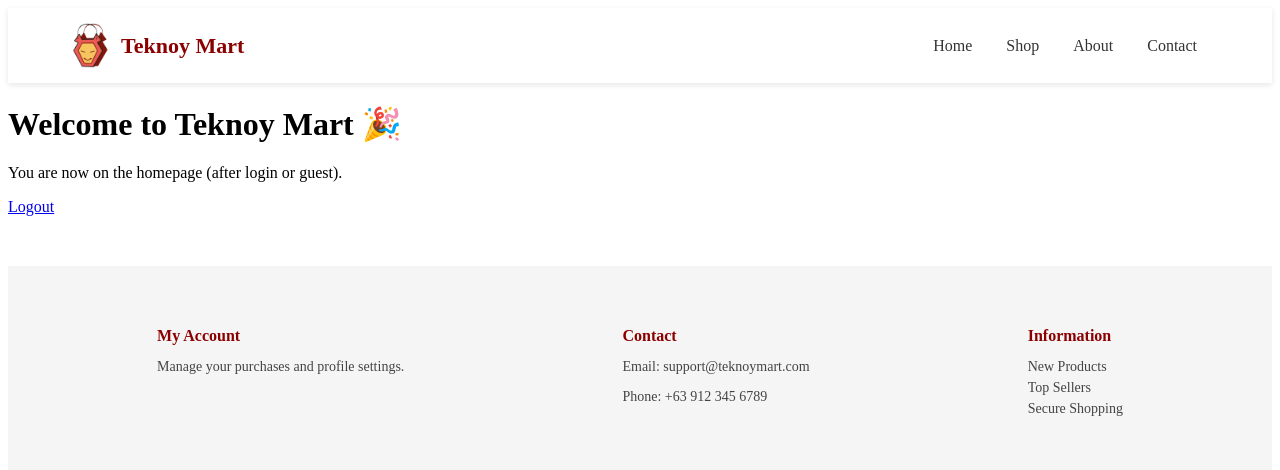
After one commit to Adrian-pateres/teknoy-martt, a Django app: page /home/ in a window 1280 px wide. The commit adds this page. Shown: the top 470 px of the page. Run offline with Django 5.2, Linux system fonts and the light colour scheme.

Commit message:
feature(teknoymart): complete login/landingpage/base setup

```diff
--- a/teknoy_mart/teknoy_mart/settings.py
+++ b/teknoy_mart/teknoy_mart/settings.py
@@ -117,6 +117,12 @@ USE_TZ = True
 
 STATIC_URL = '/static/'
 STATICFILES_DIRS = [BASE_DIR / "static"]
+STATIC_ROOT = BASE_DIR / "staticfiles"
+
+# Authentication redirects
+LOGIN_URL = "login"
+LOGIN_REDIRECT_URL = "home"
+LOGOUT_REDIRECT_URL = "home"
 
 MEDIA_URL = "/media/"
 MEDIA_ROOT = BASE_DIR / "media"
--- a/teknoy_mart/teknoymart/static/css/styles.css
+++ b/teknoy_mart/teknoymart/static/css/styles.css
@@ -1,107 +1,149 @@
-/* General Page Styling */
-body {
-    font-family: Arial, sans-serif;
-    background: linear-gradient(to bottom, #f7d770, #c86868);
-    color: #333;
+/* Navbar */
+.navbar {
+  display: flex;
+  justify-content: space-between;
+  align-items: center;
+  padding: 15px 60px;
+  background: #fff;
+  box-shadow: 0 2px 6px rgba(0,0,0,0.1);
+}
+
+.navbar .logo-text {
+  display: flex;
+  align-items: center;
+  gap: 8px;
+  font-size: 22px;
+  font-weight: bold;
+  color: #8B0000;
+}
+
+.navbar .logo-text .navbar-logo {
+  width: 45px;
+  height: auto;
+}
+.navbar nav a {
+  margin: 0 15px;
+  text-decoration: none;
+  color: #333;
+  font-weight: 500;
+}
+.navbar nav a:hover {
+  color: #8B0000;
+}
+
+/* Login Section */
+.login-section {
+  display: flex;
+  justify-content: center;
+  align-items: center;
+  padding: 60px 0;
+}
+.login-container {
+  display: flex;
+  gap: 50px;
+  background: #fff;
+  border-radius: 12px;
+  padding: 40px;
+  box-shadow: 0px 8px 20px rgba(0,0,0,0.1);
+  width: 1000px;
+}
+.login-left img {
+  max-width: 400px;
+}
+.login-right {
+  flex: 1;
+}
+.login-right h2 {
+  font-size: 32px;
+  color: #8B0000;
+}
+.login-right p {
+  margin-bottom: 20px;
+  color: #555;
+}
+
+/* Footer */
+.footer {
+  display: flex;
+  justify-content: space-around;
+  background: #f5f5f5;
+  padding: 40px;
+  margin-top: 50px;
+}
+.footer h4 {
+  margin-bottom: 10px;
+  color: #8B0000;
+}
+.footer p, .footer ul {
+  font-size: 14px;
+  color: #444;
+}
+.footer ul {
+  list-style: none;
+  padding: 0;
+}
+.footer ul li {
+  margin-bottom: 5px;
+}
+.footer ul li a {
+  text-decoration: none;
+  color: #444;
+}
+.footer ul li a:hover {
+  color: #8B0000;
+}
+
+/* Hero Section */
+.hero {
     display: flex;
-    justify-content: center;
+    justify-content: space-between;
     align-items: center;
-    height: 100vh;
+    padding: 80px 60px;
+    gap: 50px;
+}
+
+.hero-content {
+    flex: 1;
+    max-width: 500px;
+}
+
+.brand-header {
+    display: flex;
+    align-items: center;
+    gap: 15px;
+    margin-bottom: 20px;
+}
+
+.brand-logo {
+    width: 70px;
+    height: auto;
+}
+
+.brand-text {
+    font-size: 36px;
+    font-weight: bold;
+    color: #8B0000;
     margin: 0;
 }
 
-/* Container */
-.form-container {
-    background: #fff;
-    padding: 30px;
-    border-radius: 12px;
-    box-shadow: 0 8px 18px rgba(0, 0, 0, 0.25);
-    width: 600px;
-    max-width: 95%;
-}
-
-/* Title */
-.form-container h2 {
-    text-align: center;
-    color: #800000;
-    margin-bottom: 20px;
+.welcome-title {
     font-size: 26px;
-    border-bottom: 2px solid #f7d770;
-    padding-bottom: 10px;
-}
-
-/* Form Rows */
-.form-row {
-    display: flex;
-    gap: 20px;
+    color: #333;
     margin-bottom: 15px;
 }
 
-/* Form Groups */
-.form-group {
-    flex: 1;
-    display: flex;
-    flex-direction: column;
+.welcome-desc {
+    font-size: 16px;
+    color: #555;
+    margin-bottom: 30px;
 }
 
-.full-width {
-    width: 100%;
+.buttons {
+    display: flex;
+    gap: 20px;
+    margin-bottom: 20px;
 }
 
-/* Labels */
-label {
-    font-weight: bold;
-    margin-bottom: 5px;
-    color: #800000;
+.hero-image img {
+    max-width: 420px;
 }
-
-/* Inputs & Dropdowns */
-input, select {
-    padding: 10px;
-    border: 1px solid #ccc;
-    border-radius: 6px;
-    font-size: 14px;
-    transition: all 0.3s ease;
-}
-
-/* Focus effect */
-input:focus, select:focus {
-    border-color: #800000;
-    outline: none;
-    box-shadow: 0 0 6px rgba(128, 0, 0, 0.3);
-}
-
-/* Dropdown */
-select {
-    background: #fff;
-    max-height: 150px;
-    overflow-y: auto;
-}
-
-/* Button */
-button {
-    width: 100%;
-    padding: 12px;
-    background: #800000;
-    color: #FFD700;
-    font-size: 16px;
-    font-weight: bold;
-    border: none;
-    border-radius: 8px;
-    cursor: pointer;
-    margin-top: 15px;
-    transition: 0.3s;
-}
-
-/* Hover effect */
-button:hover {
-    background: #f7d770;
-    color: #c86868;
-}
-
-/* Responsive: Stack fields on smaller screens */
-@media (max-width: 600px) {
-    .form-row {
-        flex-direction: column;
-    }
-}
--- /dev/null
+++ b/teknoy_mart/teknoymart/templates/base.html
@@ -0,0 +1,54 @@
+{% load static %}
+<!DOCTYPE html>
+<html lang="en">
+<head>
+  <meta charset="UTF-8">
+  <meta name="viewport" content="width=device-width, initial-scale=1.0">
+  <title>{% block title %}Teknoy Mart{% endblock %}</title>
+  <link rel="stylesheet" href="{% static 'css/styles.css' %}">
+</head>
+<body class="{% block body_class %}{% endblock %}">
+
+  <!-- Navbar -->
+  <header class="navbar">
+    <div class="logo-text">
+      <!-- ✅ Logo image placed before Teknoy Mart text -->
+      <img src="{% static 'images/logo.png' %}" alt="Teknoy Mart Logo" class="navbar-logo">
+      <span>Teknoy Mart</span>
+    </div>
+    <nav>
+      <a href="{% url 'index' %}">Home</a>
+      <a href="#">Shop</a>
+      <a href="#">About</a>
+      <a href="#">Contact</a>
+    </nav>
+  </header>
+
+  <!-- Main Content -->
+  <main>
+    {% block content %}{% endblock %}
+  </main>
+
+  <!-- Footer -->
+  <footer class="footer">
+    <div class="footer-section">
+      <h4>My Account</h4>
+      <p>Manage your purchases and profile settings.</p>
+    </div>
+    <div class="footer-section">
+      <h4>Contact</h4>
+      <p>Email: support@teknoymart.com</p>
+      <p>Phone: +63 912 345 6789</p>
+    </div>
+    <div class="footer-section">
+      <h4>Information</h4>
+      <ul>
+        <li><a href="#">New Products</a></li>
+        <li><a href="#">Top Sellers</a></li>
+        <li><a href="#">Secure Shopping</a></li>
+      </ul>
+    </div>
+  </footer>
+
+</body>
+</html>
--- /dev/null
+++ b/teknoy_mart/teknoymart/templates/home.html
@@ -0,0 +1,14 @@
+{% extends "base.html" %}
+{% load static %}
+
+{% block title %}Home | Teknoy Mart{% endblock %}
+{% block body_class %}home-page{% endblock %}
+
+{% block content %}
+    <h1>Welcome to Teknoy Mart 🎉</h1>
+    <p>You are now on the homepage (after login or guest).</p>
+
+    <div class="buttons">
+        <a href="{% url 'logout' %}" class="btn btn-secondary">Logout</a>
+    </div>
+{% endblock %}
--- a/teknoy_mart/teknoymart/urls.py
+++ b/teknoy_mart/teknoymart/urls.py
@@ -4,8 +4,11 @@ from django.conf import settings
 from django.conf.urls.static import static
 
 urlpatterns = [
-    path("", views.home, name="home"),
+    path("", views.index, name="index"),   # landing page
+    path("home/", views.home, name="home"), # post-login / guest home
     path("register/", views.register, name="register"),
+    path("login/", views.login_view, name="login"),
+    path("logout/", views.logout_view, name="logout"),
 ]
 
 if settings.DEBUG:
--- a/teknoy_mart/teknoymart/views.py
+++ b/teknoy_mart/teknoymart/views.py
@@ -1,10 +1,21 @@
 from django.shortcuts import render, redirect
-from django.contrib.auth import login
+from django.contrib.auth import login, authenticate, logout
 from .forms import StudentRegistrationForm
+from django.contrib import messages
+from django import forms
 
+class LoginForm(forms.Form):
+    username = forms.CharField(max_length=150)
+    password = forms.CharField(widget=forms.PasswordInput)
+
+# Index (landing page)
+def index(request):
+    return render(request, "index.html")
+
+# Home (dashboard / after login or guest)
 def home(request):
-    # make sure teknoymart/templates/index.html exists
-    return render(request, "index.html")
+    return render(request, "home.html")
+
 
 def register(request):
     if request.method == "POST":
@@ -16,3 +27,25 @@ def register(request):
     else:
         form = StudentRegistrationForm()
     return render(request, "register.html", {"form": form})
+
+# login view
+def login_view(request):
+    if request.method == "POST":
+        form = LoginForm(request.POST)
+        if form.is_valid():
+            username = form.cleaned_data.get("username")
+            password = form.cleaned_data.get("password")
+            user = authenticate(request, username=username, password=password)
+            if user is not None:
+                login(request, user)
+                return redirect("home")
+            else:
+                messages.error(request, "Invalid username or password")
+    else:
+        form = LoginForm()
+    return render(request, "login.html", {"form": form})
+
+# logout view
+def logout_view(request):
+    logout(request)
+    return redirect("index")  # (landing page) after logout
```
Also changed, not shown: teknoy_mart/teknoymart/templates/index.html (+34 -0 lines), teknoy_mart/teknoymart/templates/login.html (added, +76 -0 lines).
